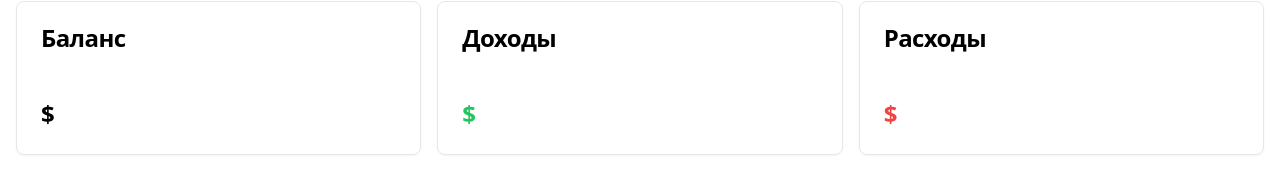
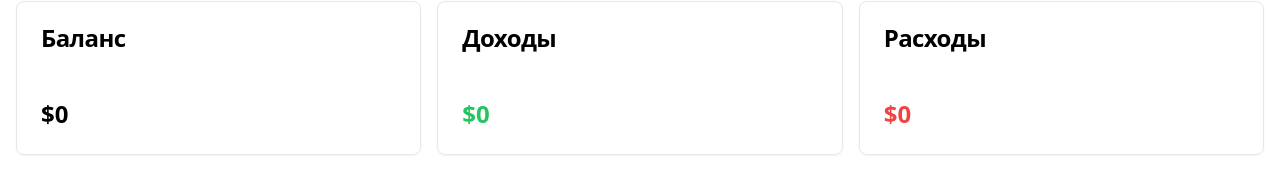
Before and after one commit to blazee5/finance-tracker-front, a Vue app: page / in a window 1280 px wide. Shown: the part 103-289 px from the top of the page. Built offline with nearby package versions, Linux system fonts and the light colour scheme; no server answers.

Commit message:
mini fix

```diff
--- a/src/components/ui/FinanceBlock.vue
+++ b/src/components/ui/FinanceBlock.vue
@@ -12,7 +12,7 @@ defineProps({
       <h3 class="text-2xl font-semibold leading-none tracking-tight">{{title}}</h3>
     </div>
     <div class="p-6">
-      <p :class="'text-2xl font-bold ' + fontColor">${{amount}}</p>
+      <p :class="'text-2xl font-bold ' + fontColor">${{amount ?? 0}}</p>
     </div>
   </div>
 </template>
```
